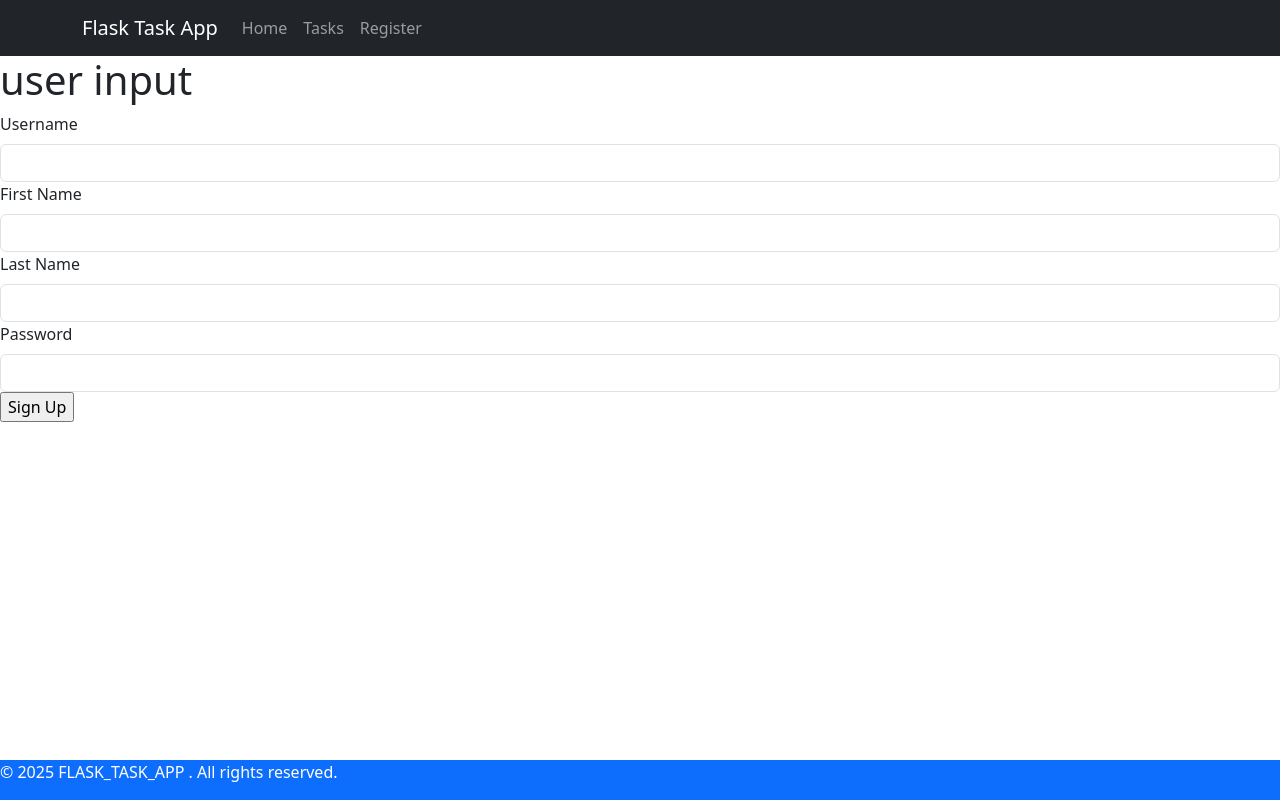
After one commit to kiprotich267/Flask_Task_App, a Flask app: page /register in a window 1280 px wide. The commit adds this page. Run offline with Flask 3, Linux system fonts and the light colour scheme.

Commit message:
added register and task input page

```diff
--- /dev/null
+++ b/app/forms.py
@@ -0,0 +1,15 @@
+from flask_wtf import FlaskForm
+from wtforms import StringField, TextAreaField, BooleanField, SubmitField, PasswordField
+from wtforms.validators import DataRequired
+class TaskForm(FlaskForm):
+   title = StringField('Task Title', validators=[DataRequired()])
+   description = TextAreaField('Task Description', validators=[DataRequired()])
+   completed = BooleanField('Completed', validators=[DataRequired()])
+   submit = SubmitField('Submit')
+
+class UserForm(FlaskForm):
+    username = StringField('Username', validators=[DataRequired()])
+    first_name = StringField('First Name', validators=[DataRequired()])
+    last_name = StringField('Last Name', validators=[DataRequired()])
+    password = PasswordField('Password', validators=[DataRequired()])
+    submit = SubmitField('Sign Up')
--- a/app/routes.py
+++ b/app/routes.py
@@ -1,7 +1,9 @@
 
-from flask import render_template
-from app import app
-from app.models import User
+from flask import render_template, redirect, url_for
+from app import app,db
+from app.models import User, Task
+from app.forms import TaskForm
+from app.forms import UserForm
 
 users = ["rop", "kirui", "kipngeno", "dorothy", "enock"]
 
@@ -9,15 +11,41 @@ users = ["rop", "kirui", "kipngeno", "dorothy", "enock"]
 
 @app.route('/')
 def home():
+    users = User.query.all()
+
 
     return render_template('index.html', users=users, title='Home')
 
-@app.route('/tasks')
+@app.route('/tasks', methods=['GET', 'POST'])
 def tasks():
+    form = TaskForm()
+    if form.validate_on_submit():
+        new_task = Task(
+            title=form.title.data,
+            description=form.description.data,
+            completed=form.completed.data
+        )
+        db.session.add(new_task)
+        db.session.commit()
+        tasks = Task.query.all()
+        return redirect(url_for('tasks'))
 
-    return render_template('tasks.html', users=users, title='Tasks')
 
-@app.route('/users')
-def users():
-    users = User.query.all()
-    return render_template('users.html', users=users, title='Users')
+    return render_template('tasks.html', users=users, title='Tasks', form=form, tasks=tasks )
+
+@app.route('/register', methods=['GET', 'POST'])
+def register():
+
+    form = UserForm()
+    if form.validate_on_submit():
+        new_user = User(
+            username=form.username.data,
+            first_name=form.first_name.data,
+            last_name=form.last_name.data,
+            password=form.password.data
+        )
+        db.session.add(new_user)
+        db.session.commit()
+        return redirect(url_for('home'))
+
+    return render_template('register.html', users=users, title='Register', user_form=form)
--- a/app/templates/base.html
+++ b/app/templates/base.html
@@ -23,12 +23,13 @@
                         <a class="nav-link" href="{{ url_for('tasks') }}">Tasks</a>
                     </li>
                     <li class="nav-item">
-                        <a class="nav-link" href="{{ url_for('users') }}">Users</a>
+                        <a class="nav-link" href="{{ url_for('register') }}">Register</a>
                     </li>
                 </ul>
             </div>
         </div>
     </nav>
+
  {% block content %}
  {% endblock %}
  <script src="https://cdn.jsdelivr.net/npm/bootstrap@5.3.5/dist/js/bootstrap.bundle.min.js" integrity="sha384-k6d4wzSIapyDyv1kpU366/PK5hCdSbCRGRCMv+eplOQJWyd1fbcAu9OCUj5zNLiq" crossorigin="anonymous"></script>
--- a/app/templates/index.html
+++ b/app/templates/index.html
@@ -3,5 +3,7 @@
 
 {% block content %}
 <h1>Welcome to Flask Task App</h1>
-
+<ul>
+{{users}}
+</ul>
 {% endblock %}
--- /dev/null
+++ b/app/templates/register.html
@@ -0,0 +1,33 @@
+{% extends "base.html" %}
+`
+{% block content %}
+<h1>user input</h1>
+
+<form action="" method="post">
+
+
+    {{user_form.username.label(class="form-label")}}
+    {{user_form.username(size=50, class="form-control w=50")}}
+
+    {{user_form.first_name.label(class="form-label")}}
+    {{user_form.first_name(size=50, class="form-control w=50")}}
+
+    {{user_form.last_name.label(class="form-label")}}
+    {{user_form.last_name(size=50, class="form-control w=50")}}
+
+    {{user_form.password.label(class="form-label")}}
+    {{user_form.password(size=100, class="form-control w=50")}}
+
+    {{user_form.submit}}
+</form>
+<!-- <div class="container mt-4">
+    <h1 class="text-center mb-4">Users</h1>
+    <ul class="list-group">
+        {% for user in users %}
+            <li class="list-group-item">
+                {{ user.first_name }} {{ user.last_name }}
+            </li>
+        {% endfor %}
+    </ul>
+</div> -->
+{% endblock %}
```
Also changed, not shown: app/templates/tasks.html (+23 -1 lines), app/templates/users.html (deleted, +0 -15 lines), instance/enock.db.
